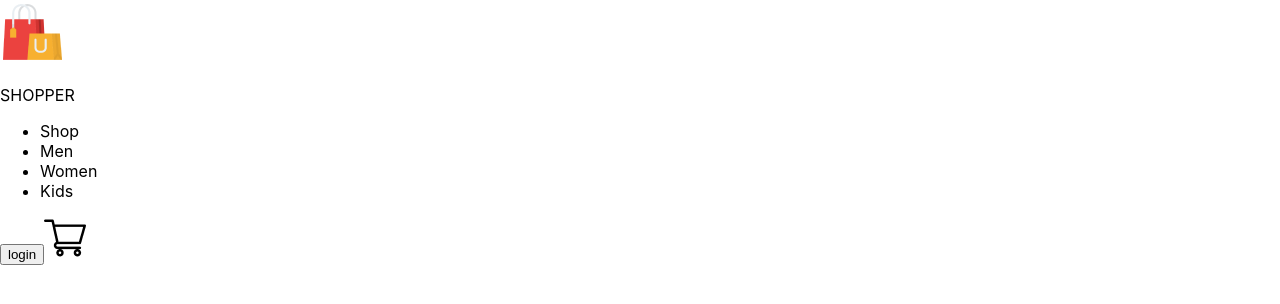
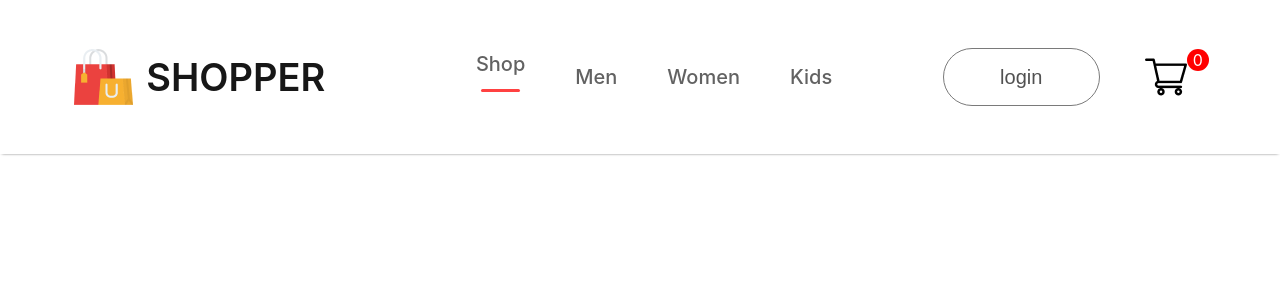
Before and after one commit to venkata-naveen-varma/ecommerce-site, a React (Create React App) app in the folder frontend/: page / in a window 1280 px wide. Shown: the top 304 px of the page. Built offline with nearby package versions, Linux system fonts and the light colour scheme.

Commit message:
Navbar Menu

```diff
--- a/frontend/src/components/Navbar/Navbar.css
+++ b/frontend/src/components/Navbar/Navbar.css
@@ -0,0 +1,81 @@
+.navbar{
+    display: flex;
+    justify-content: space-around;
+    padding: 16px;
+    box-shadow: 0 1px 3px -2px black;
+}
+
+.nav-logo{
+    display: flex;
+    align-items: center;
+    gap: 10px;
+}
+
+.nav-logo p{
+    color: #171717;
+    font-size: 38px;
+    font-weight: 600
+}
+
+.nav-menu{
+    display: flex;
+    align-items: center;
+    list-style: none;
+    gap: 50px;
+    color:  #626262;
+    font-size: 20px;
+    font-weight: 500;
+}
+
+.nav-menu li{
+    display: flex;
+    flex-direction: column;
+    align-items: center;
+    justify-content: center;
+    gap: 3px;
+    cursor: pointer;
+}
+
+.nav-menu hr{
+    border: none;
+    width: 80%;
+    height: 3px;
+    border-radius: 10px;
+    background-color: #ff4141;
+}
+
+.nav-login-cart{
+    display: flex;
+    align-items: center;
+    gap: 45px;
+}
+
+.nav-login-cart button{
+    width: 157px;
+    height: 58px;
+    outline: none;
+    border: 1px solid #7a7a7a;
+    border-radius: 75px;
+    color: #515151;
+    font-size: 20px;
+    font-weight: 500;
+    background-color: white;
+    cursor: pointer;
+}
+
+.nav-login-cart button:active{
+    background: #f3f3f3;
+}
+
+.nav-cart-count{
+    width: 22px;
+    height: 22px;
+    display: flex;
+    justify-content: center;
+    align-items: center;
+    margin-top: -35px;
+    margin-left: -45px;
+    border-radius: 11px;
+    background: red;
+    color: white;
+}
--- a/frontend/src/components/Navbar/Navbar.jsx
+++ b/frontend/src/components/Navbar/Navbar.jsx
@@ -1,9 +1,10 @@
-import React from 'react'
+import React, { useState } from 'react'
 import './Navbar.css'
 import logo from '../Assets/logo.png'
 import cart_icon from '../Assets/cart_icon.png'
 
 const Navbar = () => {
+    const [menu, setMenu] = useState("shop");
     return (
         <div className='navbar'>
             <div className='nav-logo'>
@@ -11,14 +12,15 @@ const Navbar = () => {
                 <p>SHOPPER</p>
             </div>
             <ul className='nav-menu'>
-                <li>Shop</li>
-                <li>Men</li>
-                <li>Women</li>
-                <li>Kids</li>
+                <li onClick={()=>{setMenu("shop")}}>Shop {menu==="shop"?<hr/>:<></>} </li>
+                <li onClick={()=>{setMenu("mens")}}>Men {menu==="mens"?<hr/>:<></>}</li>
+                <li onClick={()=>{setMenu("womens")}}>Women {menu==="womens"?<hr/>:<></>}</li>
+                <li onClick={()=>{setMenu("kids")}}>Kids {menu==="kids"?<hr/>:<></>}</li>
             </ul>
             <div className='nav-login-cart'>
                 <button>login</button>
                 <img src={cart_icon} alt="" />
+                <div className="nav-cart-count">0</div>
             </div>
         </div>
     )
```
